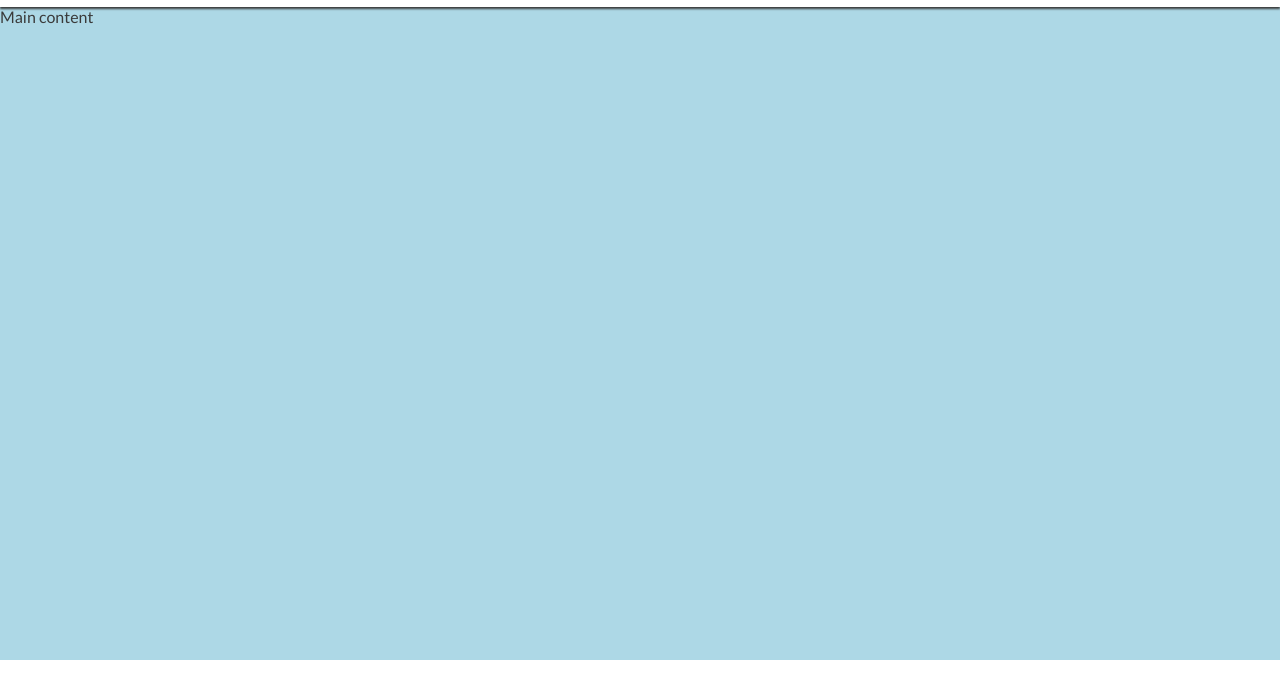
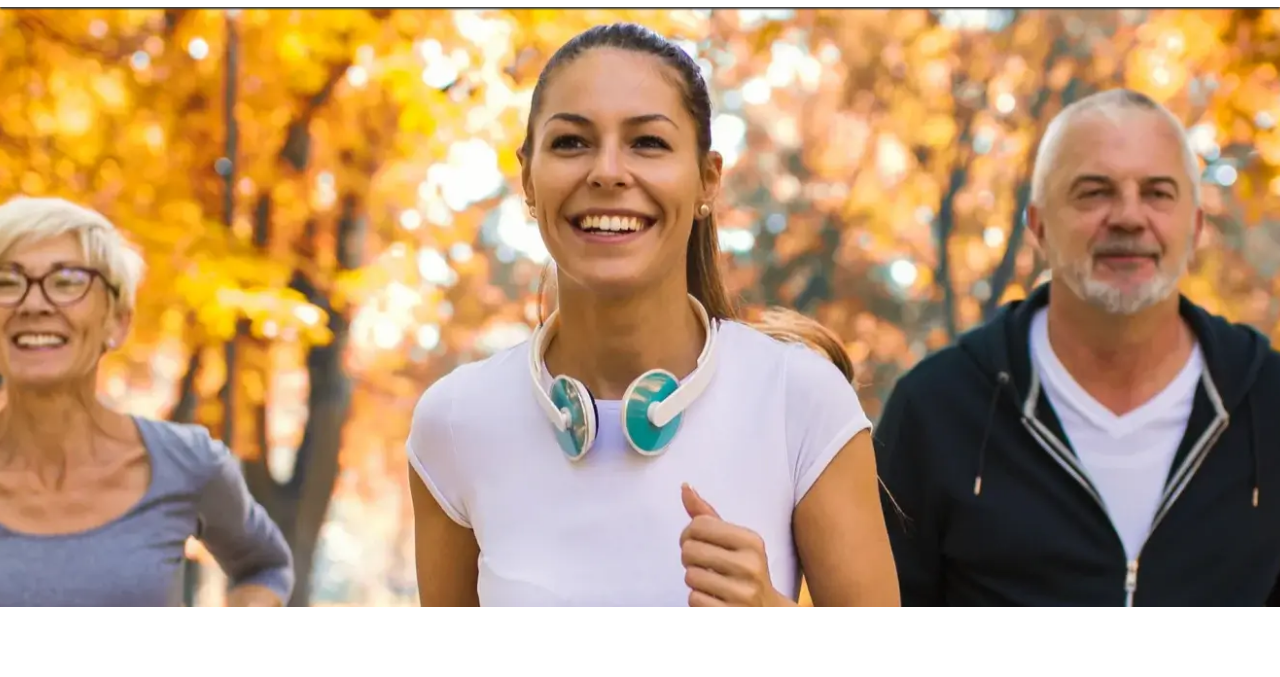
Before and after one commit to picker770/love-running, a plain HTML site: page index.html in a window 1280 px wide. Shown: the part 72-749 px from the top of the page. Drawn offline with nearby package versions, Linux system fonts and the light colour scheme.

Commit message:
Add hero image #hero section

```diff
--- a/assets/css/style.css
+++ b/assets/css/style.css
@@ -88,10 +88,18 @@ nav {
 
 /* Main  */
 main {
-    background-color: lightblue;
     /* Make main element take up any surplus space to push footer down  */
     flex: 1 0 auto;
     margin-top: 47px;
+}
+
+/* hero section  */
+#hero {
+    height: 600px;
+    width: 100%;
+    background: url(../images/hero-image.webp) no-repeat center center/cover;
+
+
 }
 
 /* Footer  */
--- a/index.html
+++ b/index.html
@@ -44,7 +44,13 @@
     <!-- Header finished  -->
 
     <!-- Main content -->
-    <main>Main content</main>
+    <main>
+
+        <section id="hero">
+
+
+        </section>
+    </main>
 
     <!-- footer starts-->
     <footer>
```
Also changed, not shown: assets/images/hero-image.webp (added).
